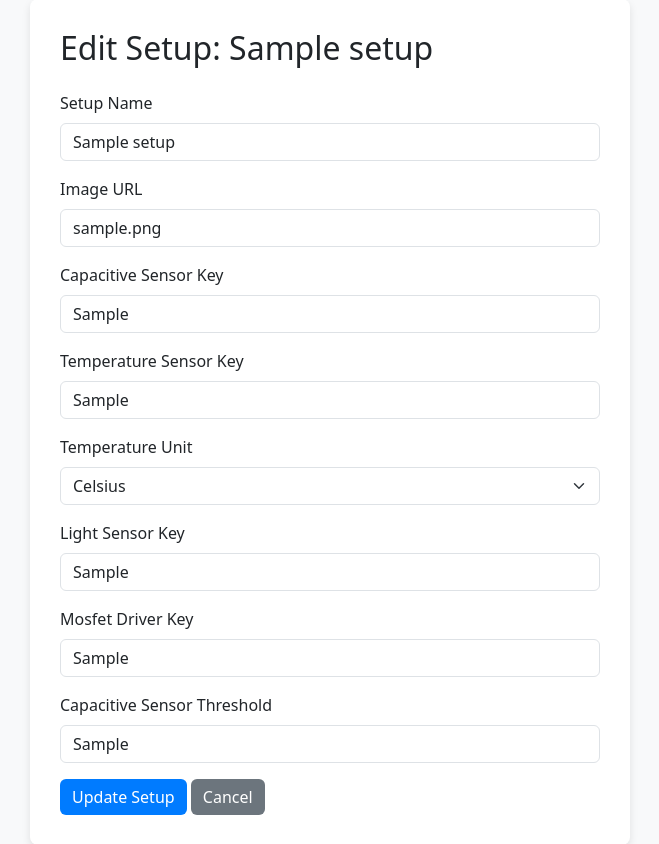
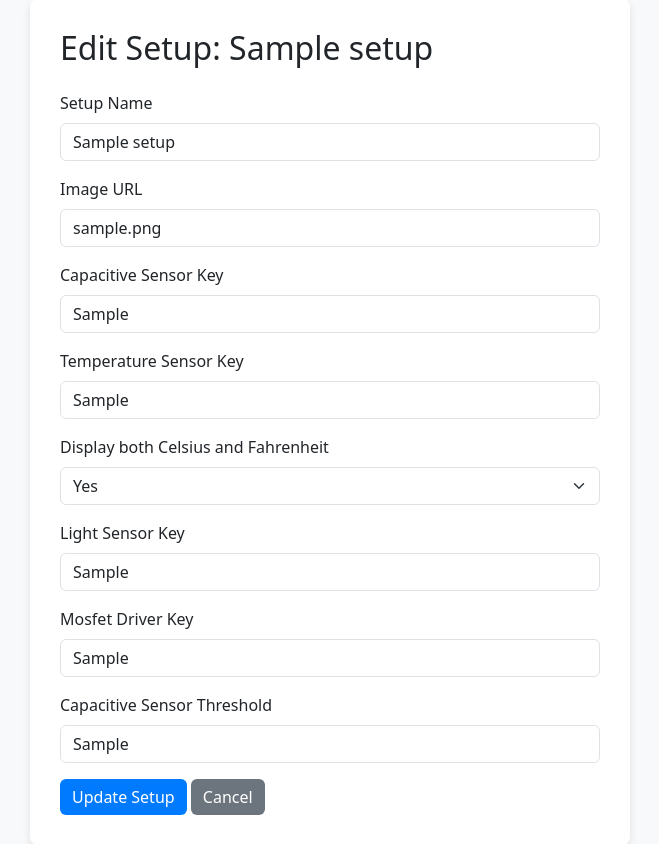
Before and after one commit to Coltinho10/CS437FinalProject, a Flask app: page /edit_setup/1 in a window 1280 px wide. Shown: the part 119-963 px from the top of the page, without its empty margins (310-969 px from the left). Run offline with Flask 3, Linux system fonts and the light colour scheme; a user stored in the database is signed in; tables that the repository leaves empty hold one stand-in row (values such as "Sample post").

Commit message:
changed displaying both units to a binary yes/no thing

```diff
--- a/app/forms.py
+++ b/app/forms.py
@@ -59,7 +59,7 @@ class EditSetupForm(FlaskForm):
     image_url = StringField('Image URL', validators=[Length(max=255)])
     capacitive_sensor_key = StringField('Capacitive Sensor Key', validators=[Length(max=100)])
     temperature_sensor_key = StringField('Temperature Sensor Key', validators=[Length(max=100)])
-    temperature_unit = SelectField('Temperature Unit', choices=[('Celsius', 'Celsius'), ('Fahrenheit', 'Fahrenheit'), ('Both', 'Both')], validators=[DataRequired()])
+    display_both_units = SelectField('Display both Celsius and Fahrenheit', choices=[('yes', 'Yes'), ('no', 'No')], default='no', validators=[DataRequired()])
     light_sensor_key = StringField('Light Sensor Key', validators=[Length(max=100)])
     mosfet_driver_key = StringField('Mosfet Driver Key', validators=[Length(max=100)])
     capacitive_sensor_threshold = StringField('Capacitive Sensor Threshold', validators=[Length(max=100)])
@@ -70,7 +70,7 @@ class AddSetupForm(FlaskForm):
     image_url = StringField('Image URL', validators=[Length(max=255)])
     capacitive_sensor_key = SelectField('Capacitive Sensor', choices=[], validators=[Optional()])
     temperature_sensor_key = SelectField('Temperature Sensor', choices=[], validators=[Optional()])
-    temperature_unit = SelectField('Temperature Unit', choices=[('Celsius', 'Celsius'), ('Fahrenheit', 'Fahrenheit'), ('Both', 'Both')], validators=[DataRequired()])
+    display_both_units = SelectField('Display both Celsius and Fahrenheit', choices=[('yes', 'Yes'), ('no', 'No')], default='no', validators=[DataRequired()])
     light_sensor_key = SelectField('Light Sensor', choices=[], validators=[Optional()])
     mosfet_driver_key = SelectField('Mosfet Driver', choices=[], validators=[Optional()])
     submit = SubmitField('Add Setup')
--- a/app/models.py
+++ b/app/models.py
@@ -33,7 +33,7 @@ class SoilSensorSetup(db.Model):
     capacitive_sensor_threshold = db.Column(db.String(100))
     auto_water_enabled = db.Column(db.Boolean, default=False, nullable=True)
     last_watered = db.Column(db.DateTime, nullable=True)
-    temperature_unit = db.Column(db.String(10), nullable=False, default='Celsius')
+    display_both_units = db.Column(db.String(3), nullable=False, default='no')
 
     user_id = db.Column(db.Integer, db.ForeignKey('user.id'), nullable=True)
 
--- a/app/routes.py
+++ b/app/routes.py
@@ -129,7 +129,7 @@ def init_routes(app, db, login_manager):
             temperature_sensor_key = form.temperature_sensor_key.data if form.temperature_sensor_key.data else None
             light_sensor_key = form.light_sensor_key.data if form.light_sensor_key.data else None
             mosfet_driver_key = form.mosfet_driver_key.data if form.mosfet_driver_key.data else None
-            temperature_unit =  form.temperature_unit.data if form.temperature_unit.data else None
+            display_both_units = form.display_both_units.data if form.display_both_units.data else 'no'
 
             try:
                 new_setup = SoilSensorSetup(
@@ -140,7 +140,7 @@ def init_routes(app, db, login_manager):
                     light_sensor_key=light_sensor_key,
                     mosfet_driver_key=mosfet_driver_key,
                     image_url=image_url,
-                    temperature_unit=temperature_unit
+                    display_both_units=display_both_units
                 )
                 db.session.add(new_setup)
                 db.session.commit()
@@ -168,7 +168,7 @@ def init_routes(app, db, login_manager):
         if form.validate_on_submit():
             form.populate_obj(setup)
             try:
-                setup.temperature_unit = form.temperature_unit.data  # Add this line
+                setup.display_both_units = form.display_both_units.data
                 db.session.commit()
                 flash('Setup updated successfully.', 'success')
                 return redirect(url_for('dashboard'))
@@ -300,7 +300,8 @@ def init_routes(app, db, login_manager):
     @login_required
     def setup_details(setup_id):
         setup = SoilSensorSetup.query.get_or_404(setup_id)
-        return render_template('setup_details.html', setup=setup)
+        form = EditSetupForm(obj=setup)
+        return render_template('setup_details.html', setup=setup, form=form)
 
     @app.route('/api/sensor-data/<int:setup_id>')
     @login_required
--- a/app/templates/dashboard.html
+++ b/app/templates/dashboard.html
@@ -147,9 +147,9 @@
                                 {% endfor %}
                             </div>
                             <div class="mb-3">
-                                {{ form.temperature_unit.label(class="form-label") }}
-                                {{ form.temperature_unit(class="form-select") }}
-                                {% for error in form.temperature_unit.errors %}
+                                {{ form.display_both_units.label(class="form-label") }}
+                                {{ form.display_both_units(class="form-select") }}
+                                {% for error in form.display_both_units.errors %}
                                     <div class="text-danger">{{ error }}</div>
                                 {% endfor %}
                             </div>
--- a/app/templates/edit_setup.html
+++ b/app/templates/edit_setup.html
@@ -117,9 +117,9 @@
                     {% endfor %}
                 </div>
                 <div class="mb-3">
-                    {{ form.temperature_unit.label(class="form-label") }}
-                    {{ form.temperature_unit(class="form-select") }}
-                    {% for error in form.temperature_unit.errors %}
+                    {{ form.display_both_units.label(class="form-label") }}
+                    {{ form.display_both_units(class="form-select") }}
+                    {% for error in form.display_both_units.errors %}
                         <div class="text-danger">{{ error }}</div>
                     {% endfor %}
                 </div>
```
Also changed, not shown: app/templates/setup_details.html (+31 -38 lines).
